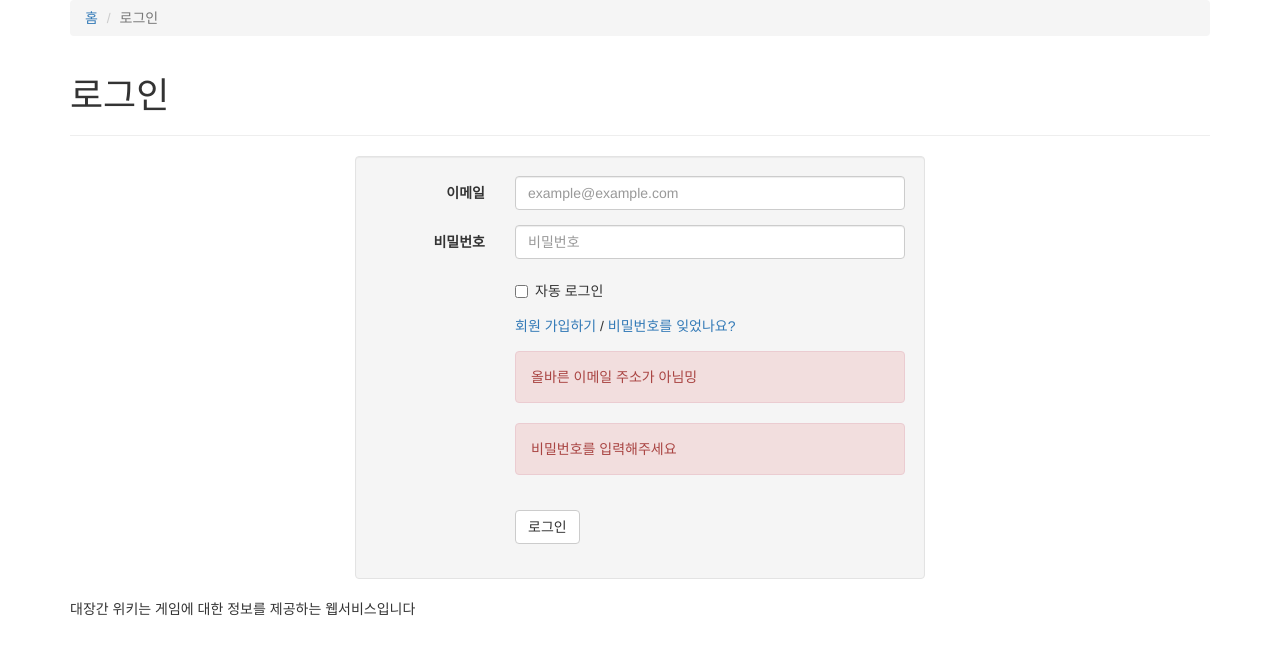
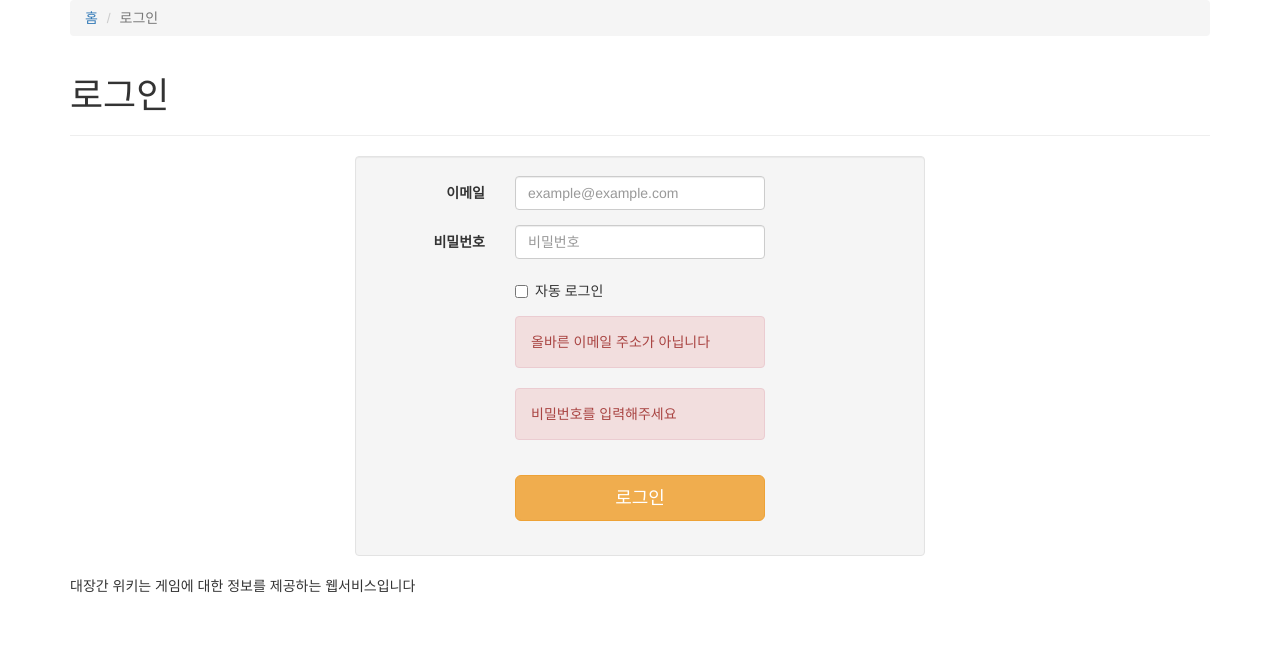
Before and after one commit to pearlc/forge-markups, a PHP site: page /login.php in a window 1280 px wide. Shown: the part 126-781 px from the top of the page. Run offline with PHP 8.4, Linux system fonts and the light colour scheme; some libraries are stand-ins or nearby versions; some web fonts are replaced.

Commit message:
폼 형식 수정

```diff
--- a/html/login.php
+++ b/html/login.php
@@ -27,44 +27,37 @@ include('header.php');
 
                 <div class="well no-padding col-md-6 col-md-offset-3">
 
-                    <form method="POST" action="" accept-charset="UTF-8" class="form-horizontal">
-
-                        <input name="returnUrl" type="hidden" value="">
-
+                    <form class="form-horizontal" role="form">
                         <div class="form-group">
                             <label for="inputEmail" class="col-sm-3 control-label">이메일</label>
-                            <div class="col-sm-9">
-                                <input class="form-control" id="inputEmail" placeholder="example@example.com" name="email" type="email">
+                            <div class="col-sm-6">
+                                <input type="email" class="form-control" id="inputEmail" placeholder="example@example.com">
                             </div>
                         </div>
                         <div class="form-group">
-                            <label for="inputpassword" class="col-sm-3 control-label">비밀번호</label>
-                            <div class="col-sm-9">
-                                <input class="form-control" id="inputPassword" placeholder="비밀번호" name="password" type="password" value="">
+                            <label for="inputPassword" class="col-sm-3 control-label">비밀번호</label>
+                            <div class="col-sm-6">
+                                <input type="password" class="form-control" id="inputPassword" placeholder="비밀번호">
                             </div>
                         </div>
                         <div class="form-group">
-                            <div class="col-sm-offset-3 col-sm-9">
+                            <div class="col-sm-offset-3 col-sm-6">
                                 <div class="checkbox">
-                                    <label><input type="checkbox" id="remember">자동 로그인</label>
+                                    <label>
+                                        <input type="checkbox" id="remember"> 자동 로그인</a>
+                                    </label>
                                 </div>
                             </div>
                         </div>
                         <div class="form-group">
-                            <div class="col-sm-offset-3 col-sm-9">
-                                <a href="http://general-admin.homestead.com:8000/password_reset">회원 가입하기</a> / <a href="http://general-admin.homestead.com:8000/password_reset">비밀번호를 잊었나요?</a>
-                            </div>
-                        </div>
-                        <div class="form-group">
-                            <div class="col-sm-offset-3 col-sm-9">
-                                <!-- jquery slideUp() slideDown() 이용해서 노출 -->
-                                <div class="alert alert-danger alert-short" role="alert">올바른 이메일 주소가 아님밍</div>
+                            <div class="col-sm-offset-3 col-sm-6">
+                                <div class="alert alert-danger alert-short" role="alert">올바른 이메일 주소가 아닙니다</div>
                                 <div class="alert alert-danger alert-short" role="alert">비밀번호를 입력해주세요</div>
                             </div>
                         </div>
                         <div class="form-group">
-                            <div class="col-sm-offset-3 col-sm-9">
-                                <input class="btn btn-default" type="submit" value="로그인">
+                            <div class="col-sm-offset-3 col-sm-6">
+                                <button type="submit" class="btn btn-block btn-lg btn-warning">로그인</button>
                             </div>
                         </div>
                     </form>
```
Also changed, not shown: html/register.php (+31 -17 lines).
